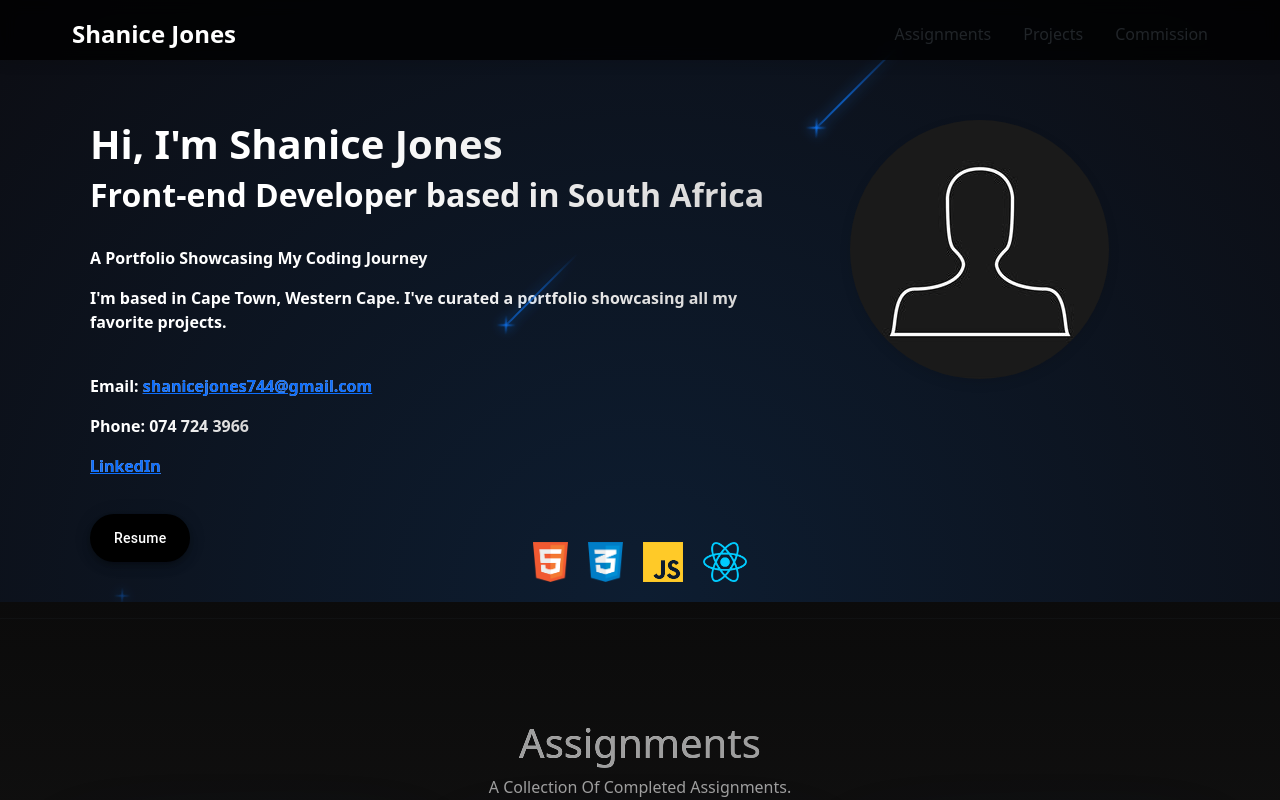
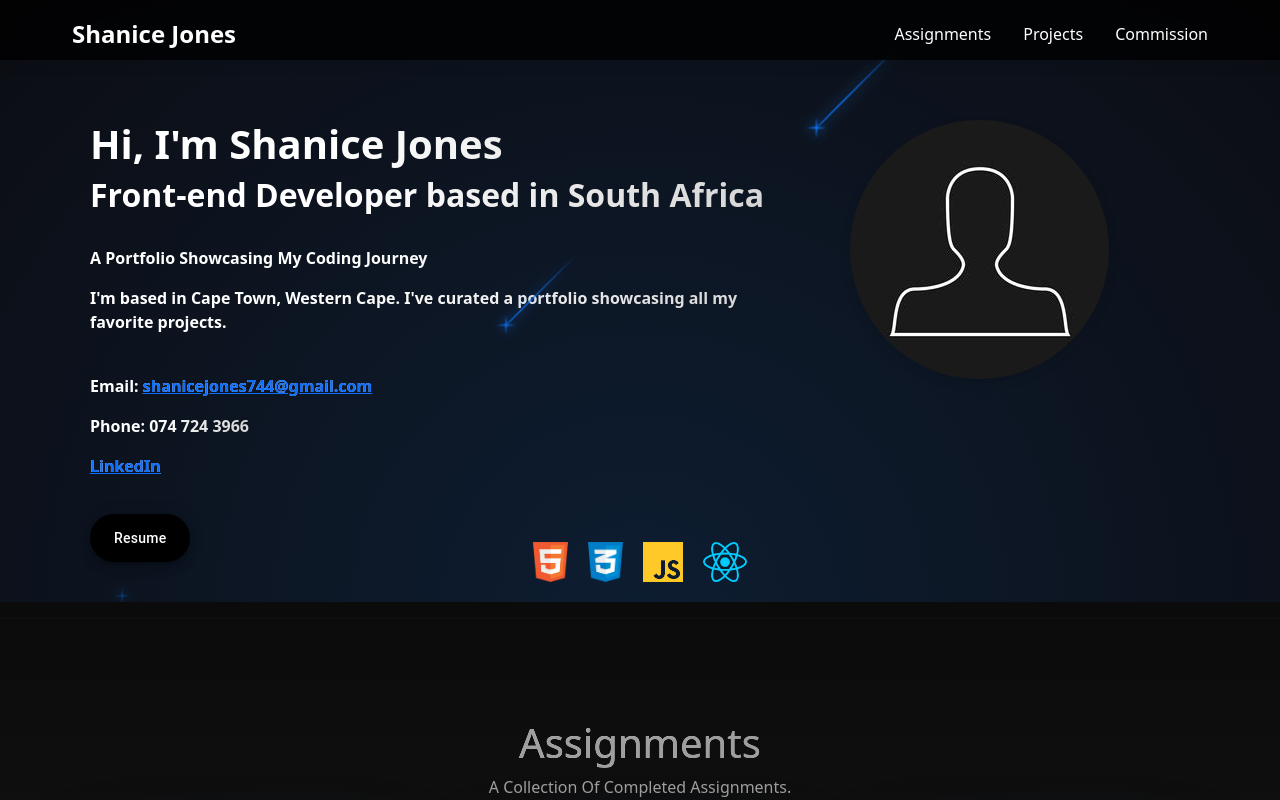
Before and after one commit to OShaniceO/portfolio2, a React (Create React App) app: page / in a window 1280 px wide. Shown: the top 800 px of the page. Built offline with nearby package versions, Linux system fonts and the light colour scheme.

Commit message:
Fixed error

```diff
--- a/src/components/Bar.js
+++ b/src/components/Bar.js
@@ -17,13 +17,37 @@ const Bar = () => {
         </div>
         <ul className="nav-links">
           <li>
-            <a onClick={() => scrollToSection("assignments")}>Assignments</a>
+            <a
+              href="#assignments"
+              onClick={(e) => {
+                e.preventDefault();
+                scrollToSection("assignments");
+              }}
+            >
+              Assignments
+            </a>
           </li>
           <li>
-            <a onClick={() => scrollToSection("projects")}>Projects</a>
+            <a
+              href="#projects"
+              onClick={(e) => {
+                e.preventDefault();
+                scrollToSection("projects");
+              }}
+            >
+              Projects
+            </a>
           </li>
           <li>
-            <a onClick={() => scrollToSection("commissions")}>Commission</a>
+            <a
+              href="#commissions"
+              onClick={(e) => {
+                e.preventDefault();
+                scrollToSection("commissions");
+              }}
+            >
+              Commission
+            </a>
           </li>
         </ul>
       </div>
```
